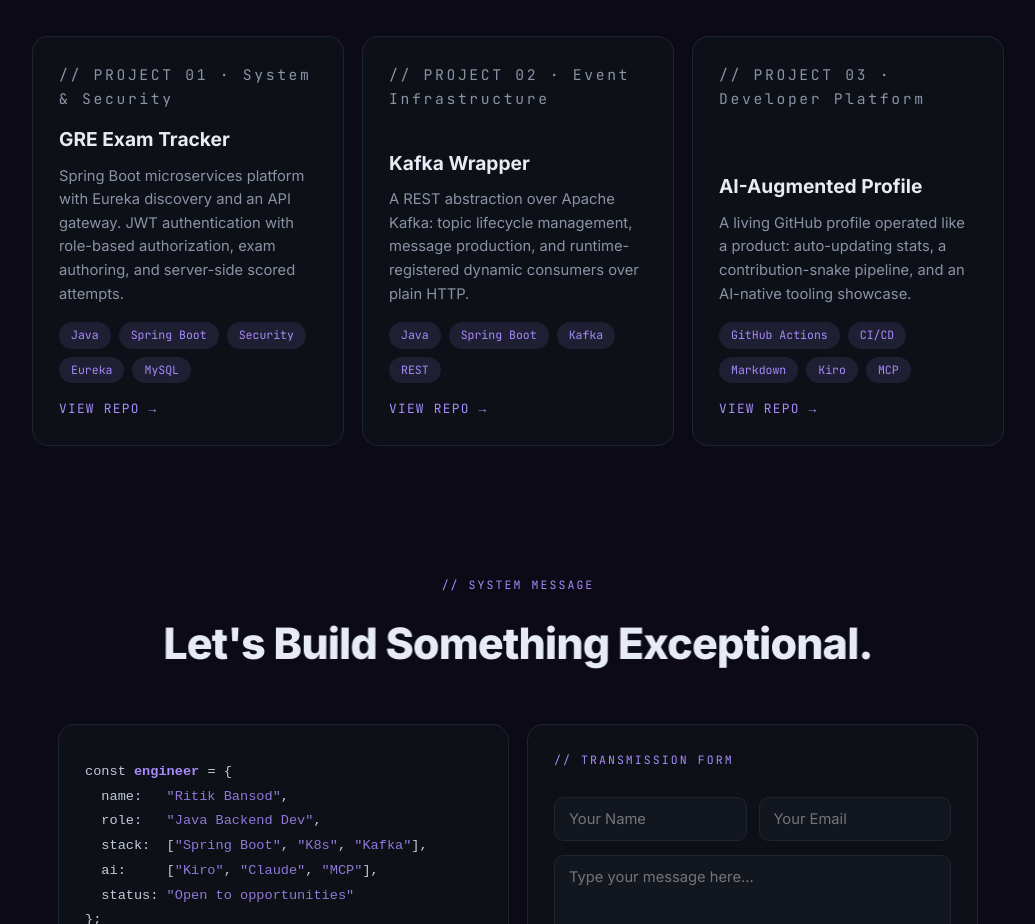
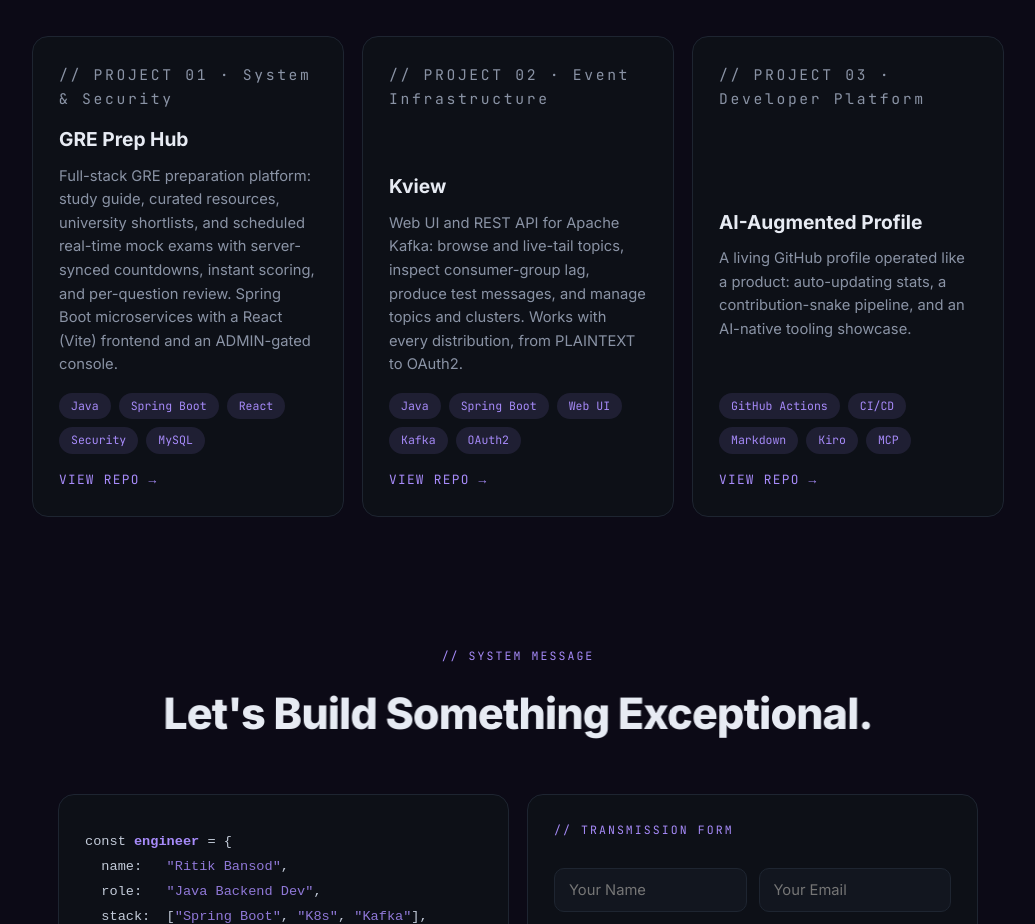
Before and after one commit to ritikbansod/ritikbansod.github.io, a plain HTML site: page index.html in a window 1280 px wide. Shown: the part 5160-6084 px from the top of the page, without its empty margins (122-1157 px from the left). Drawn offline with Linux system fonts and the light colour scheme.

Commit message:
Align project cards: GRE Prep Hub (full-stack) and Kview

```diff
--- a/index.html
+++ b/index.html
@@ -200,16 +200,16 @@
       <div class="projects-grid">
         <article class="project spotlight reveal tilt">
           <p class="mono-label">// PROJECT 01 · System &amp; Security</p>
-          <h3>GRE Exam Tracker</h3>
-          <p>Spring Boot microservices platform with Eureka discovery and an API gateway. JWT authentication with role-based authorization, exam authoring, and server-side scored attempts.</p>
-          <ul class="tech"><li>Java</li><li>Spring Boot</li><li>Security</li><li>Eureka</li><li>MySQL</li></ul>
+          <h3>GRE Prep Hub</h3>
+          <p>Full-stack GRE preparation platform: study guide, curated resources, university shortlists, and scheduled real-time mock exams with server-synced countdowns, instant scoring, and per-question review. Spring Boot microservices with a React (Vite) frontend and an ADMIN-gated console.</p>
+          <ul class="tech"><li>Java</li><li>Spring Boot</li><li>React</li><li>Security</li><li>MySQL</li></ul>
           <a class="proj-link" href="https://github.com/ritikbansod/gre-exam-tracker" target="_blank" rel="noopener">VIEW REPO &rarr;</a>
         </article>
         <article class="project spotlight reveal tilt">
           <p class="mono-label">// PROJECT 02 · Event Infrastructure</p>
-          <h3>Kafka Wrapper</h3>
-          <p>A REST abstraction over Apache Kafka: topic lifecycle management, message production, and runtime-registered dynamic consumers over plain HTTP.</p>
-          <ul class="tech"><li>Java</li><li>Spring Boot</li><li>Kafka</li><li>REST</li></ul>
+          <h3>Kview</h3>
+          <p>Web UI and REST API for Apache Kafka: browse and live-tail topics, inspect consumer-group lag, produce test messages, and manage topics and clusters. Works with every distribution, from PLAINTEXT to OAuth2.</p>
+          <ul class="tech"><li>Java</li><li>Spring Boot</li><li>Web UI</li><li>Kafka</li><li>OAuth2</li></ul>
           <a class="proj-link" href="https://github.com/ritikbansod/kafka-wrapper" target="_blank" rel="noopener">VIEW REPO &rarr;</a>
         </article>
         <article class="project spotlight reveal tilt">
```
